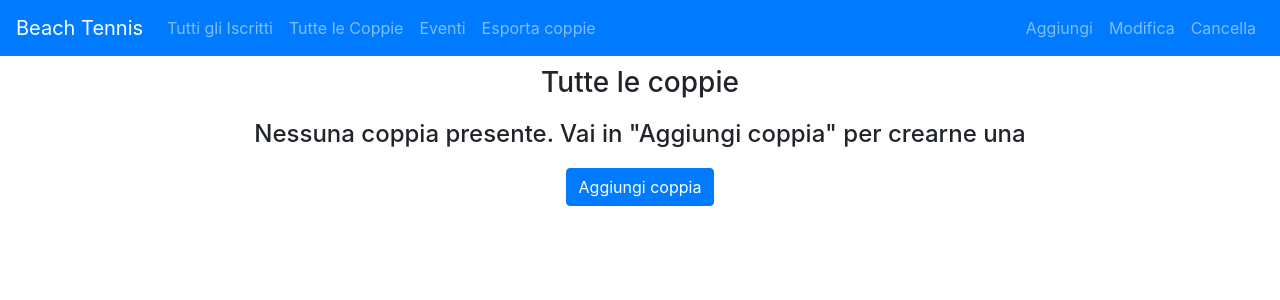
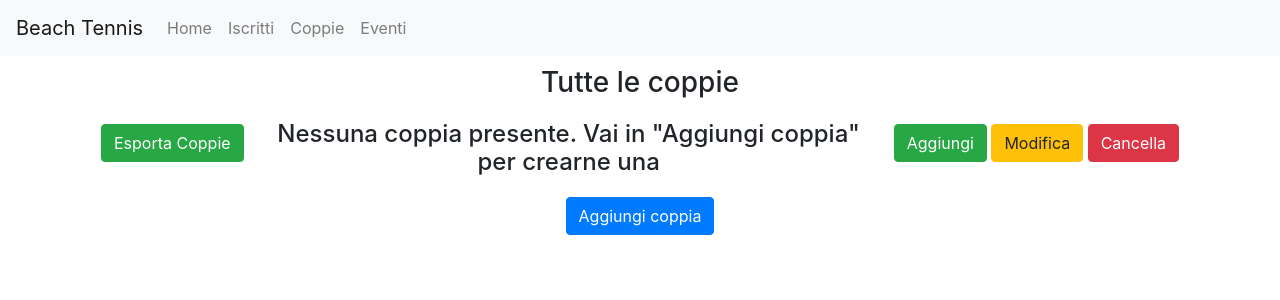
Before and after one commit to Baldi00/beachtennis, a PHP site: page /couples.php in a window 1280 px wide. Shown: the top 300 px of the page. Run offline with PHP 8.4, Linux system fonts and the light colour scheme; data that the repository does not hold is empty.

Commit message:
add navbar to couples.php

```diff
--- a/beachtennis/couples.php
+++ b/beachtennis/couples.php
@@ -27,42 +27,32 @@
     <title>Beach Tennis</title>
 </head>
 <body>
-    <nav class="navbar navbar-expand-lg navbar-dark bg-primary">
-        <a class="navbar-brand" href="index.php">Beach Tennis</a>
-        <button class="navbar-toggler" type="button" data-toggle="collapse" data-target="#navbarSupportedContent" aria-controls="navbarSupportedContent" aria-expanded="false" aria-label="Toggle navigation">
-            <span class="navbar-toggler-icon"></span>
-        </button>
 
-        <div class="collapse navbar-collapse" id="navbarSupportedContent">
-            <ul class="navbar-nav mr-auto">
-                <li class="nav-item">
-                    <a class="nav-link" href="players.php">Tutti gli Iscritti</a>
-                </li>
-                <li class="nav-item">
-                    <a class="nav-link" href="couples.php">Tutte le Coppie</a>
-                </li>
-                <li class="nav-item">
-                    <a class="nav-link" href="events.php">Eventi</a>
-                </li>
-                <li class="nav-item">
-                    <a class="nav-link" href="exportCSV.php?source=couples">Esporta coppie</a>
-                </li>
-            </ul>
-            <ul class="navbar-nav justify-content-end">
-                <li class="nav-item">
-                    <a class="nav-link" href="addCouple.php">Aggiungi</a>
-                </li>
-                <li class="nav-item">
-                    <a class="nav-link" href="editCouples.php">Modifica</a>
-                </li>
-                <li class="nav-item">
-                    <a class="nav-link" href="deleteCouple.php">Cancella</a>
-                </li>
-            </ul>
-        </div>
-    </nav>
+<?php require 'templates/navbar.php' ?>
+
+<div class="container">
 
     <h3 align="center" style="margin-top: 10px;">Tutte le coppie</h3>
+
+    <div>
+        <div class="content" style="float: left; margin: 1em;">
+            <a href="exportCSV.php?source=couples">
+                <button type="button" class="btn btn-success">Esporta Coppie</button>
+            </a>
+        </div>
+
+        <div class="content" style="float: right; margin: 1em;">
+            <a href="addCouple.php">
+                <button type="button" class="btn btn-success">Aggiungi</button>
+            </a>
+            <a href="editCouples.php">
+                <button type="button" class="btn btn-warning" onclick="">Modifica</button>
+            </a>
+            <a href="deleteCouple.php">
+                <button type="button" class="btn btn-danger" onclick="">Cancella</button>
+            </a>
+        </div>
+    </div>
 
     <?php
     $numRow = $result->num_rows;
@@ -126,7 +116,9 @@
             if(age>colonne[2].innerHTML)
                 rows[i].style = "text-align: center; color: red";
         }
+    </script>
 
-    </script>
+</div>
+
 </body>
 </html>
--- a/beachtennis/players.php
+++ b/beachtennis/players.php
@@ -86,10 +86,5 @@
 
 </div>
 
-
-
-
-
-
 </body>
 </html>
```
Lines whose indentation alone changed are shown as unchanged.
